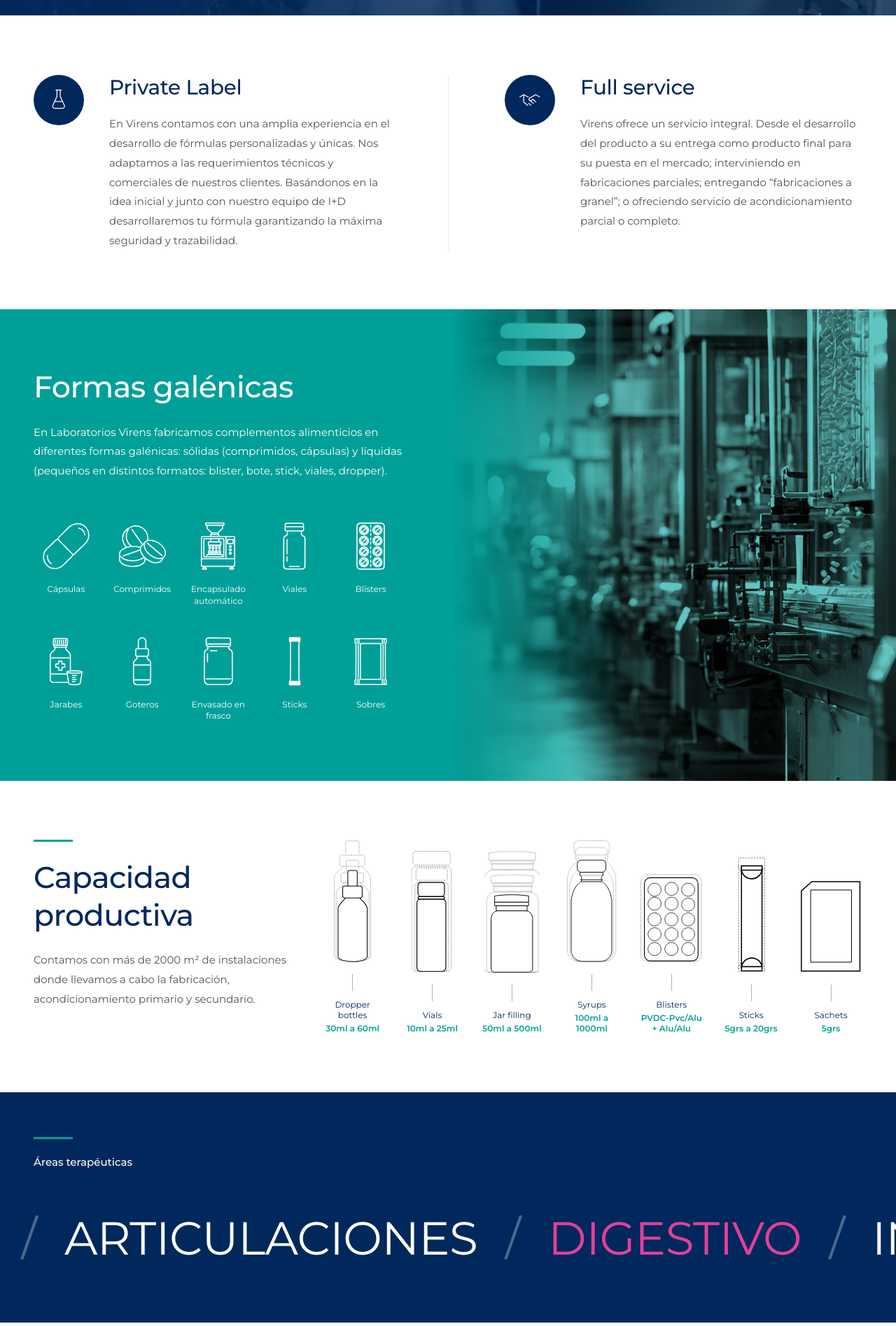
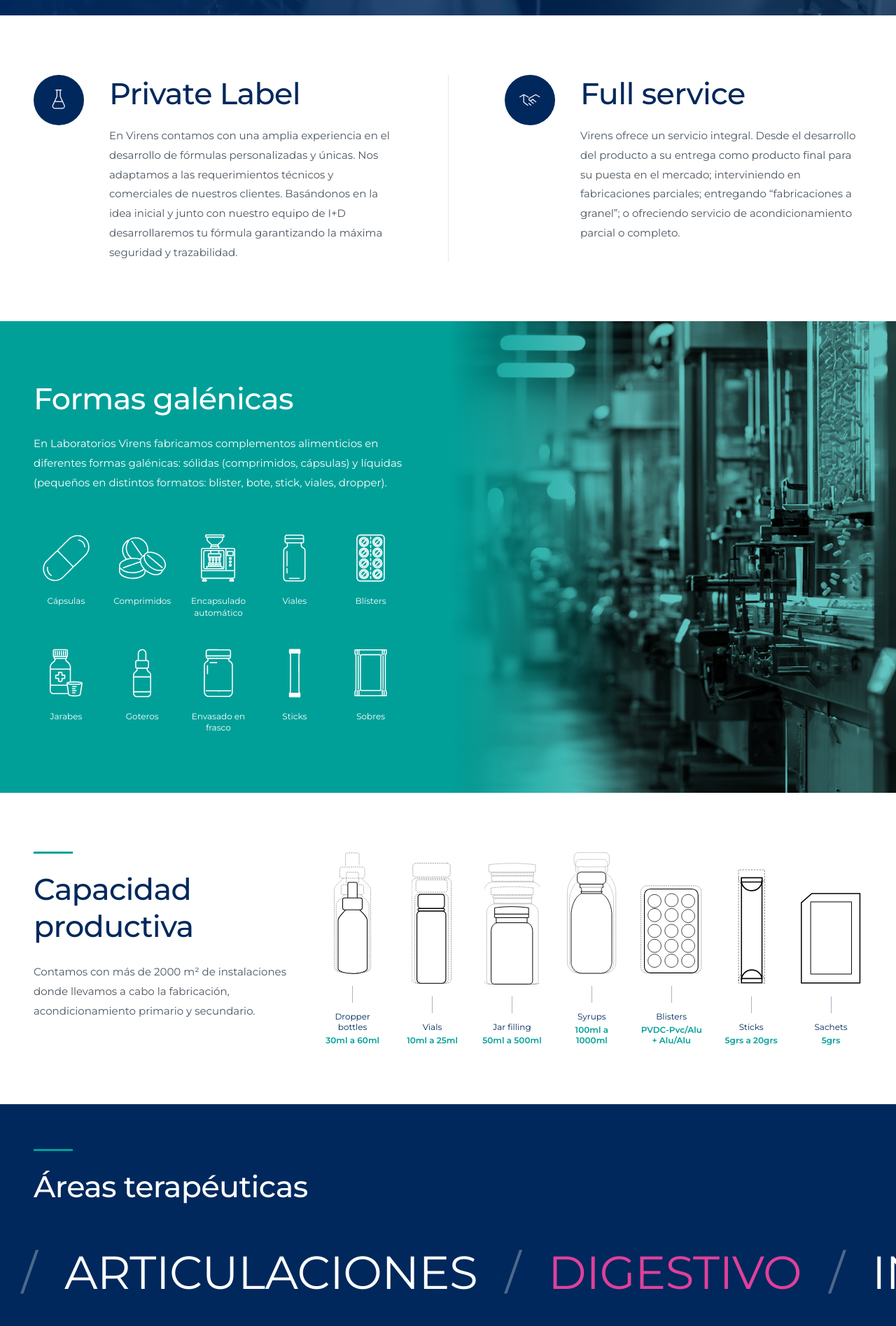
Before and after one commit to theartificialvision/virens-web, a Next.js app: page / in a window 1280 px wide. Shown: the part 645-2540 px from the top of the page at 70% size. Built offline with nearby package versions, Linux system fonts and the light colour scheme; grey boxes are pictures that could not be loaded.

Commit message:
Un solo estilo para los títulos de sección de la home

```diff
--- a/src/components/v2/AreasMarquee.tsx
+++ b/src/components/v2/AreasMarquee.tsx
@@ -1,4 +1,5 @@
 import { v2Areas } from '@/content/v2-home';
+import { SectionTitle } from './SectionTitle';
 
 /**
  * Áreas terapéuticas (§ maqueta, bloque 05): una sola línea tipográfica de
@@ -19,7 +20,7 @@ export function AreasMarquee() {
     <section id="areas-terapeuticas" className="overflow-hidden bg-blue py-[var(--v2-section-tight)] text-white">
       <div className="mx-auto w-full max-w-[var(--container-max)] px-5 md:px-8 lg:px-12 2xl:px-20">
         <span aria-hidden className="block h-[3px] w-14 bg-labs" />
-        <p className="mt-5 text-[length:var(--text-small)] font-medium">{v2Areas.label}</p>
+        <SectionTitle className="mt-6">{v2Areas.label}</SectionTitle>
       </div>
 
       <div className="mt-10 flex w-full overflow-hidden">
--- a/src/components/v2/CapacityBlock.tsx
+++ b/src/components/v2/CapacityBlock.tsx
@@ -1,5 +1,6 @@
 import { Reveal } from '@/components/ui/Reveal';
 import { v2Capacity } from '@/content/v2-home';
+import { SectionTitle } from './SectionTitle';
 
 /**
  * Capacidad productiva (§ maqueta, bloque 04): titular y párrafo a la
@@ -17,9 +18,7 @@ export function CapacityBlock() {
         <div className="grid gap-14 lg:grid-cols-12 lg:gap-12">
           <div className="lg:col-span-4">
             <span aria-hidden className="block h-[3px] w-14 bg-labs" />
-            <h2 className="mt-6 text-[length:var(--text-h2)] font-medium leading-tight tracking-[-0.015em]">
-              {v2Capacity.title}
-            </h2>
+            <SectionTitle className="mt-6">{v2Capacity.title}</SectionTitle>
             <p className="mt-6 max-w-[var(--measure-narrow)] text-[length:var(--text-small)] leading-[1.85] text-gray-700">
               {v2Capacity.lead}
             </p>
--- a/src/components/v2/CtaBand.tsx
+++ b/src/components/v2/CtaBand.tsx
@@ -1,6 +1,7 @@
 import { Button } from '@/components/ui/Button';
 import { CircleIcon } from './GalenicIcon';
 import { v2Cta } from '@/content/v2-home';
+import { SectionTitle } from './SectionTitle';
 
 /** Cierre de página (§ maqueta, bloque 07): icono, dos líneas y un botón. */
 export function CtaBand() {
@@ -10,7 +11,7 @@ export function CtaBand() {
         <div className="flex items-center gap-7">
           <CircleIcon name="chat" className="text-blue/70" />
           <div>
-            <p className="text-[length:var(--text-h3)] font-medium leading-tight tracking-[-0.01em]">{v2Cta.title}</p>
+            <SectionTitle>{v2Cta.title}</SectionTitle>
             <p className="mt-2 text-[length:var(--text-small)] text-gray-700">{v2Cta.lead}</p>
           </div>
         </div>
--- a/src/components/v2/DualServices.tsx
+++ b/src/components/v2/DualServices.tsx
@@ -1,6 +1,7 @@
 import { Reveal } from '@/components/ui/Reveal';
 import { CircleIcon } from './GalenicIcon';
 import { v2Services } from '@/content/v2-home';
+import { SectionTitle } from './SectionTitle';
 
 /**
  * Dos columnas separadas por un filete vertical (§ maqueta, bloque 02).
@@ -20,9 +21,7 @@ export function DualServices() {
               <div className="flex flex-col gap-7 sm:flex-row sm:gap-9">
                 <CircleIcon name={s.icon} variant="solid" />
                 <div className="max-w-[var(--measure-narrow)]">
-                  <h2 className="text-[length:var(--text-h3)] font-medium leading-tight tracking-[-0.01em]">
-                    {s.title}
-                  </h2>
+                  <SectionTitle>{s.title}</SectionTitle>
                   <p className="mt-5 text-[length:var(--text-small)] leading-[1.85] text-gray-700">{s.body}</p>
                 </div>
               </div>
--- a/src/components/v2/GalenicBlock.tsx
+++ b/src/components/v2/GalenicBlock.tsx
@@ -2,6 +2,7 @@ import Image from 'next/image';
 import { Reveal } from '@/components/ui/Reveal';
 import { GalenicIcon } from './GalenicIcon';
 import { v2Galenic } from '@/content/v2-home';
+import { SectionTitle } from './SectionTitle';
 
 /**
  * Mitad teal + mitad fotografía (§ maqueta, bloque 03).
@@ -15,9 +16,7 @@ export function GalenicBlock() {
       <div className="grid lg:grid-cols-2">
         <div className="relative order-1 flex items-center lg:order-none">
           <div className="mx-auto w-full max-w-[46rem] px-5 py-[var(--v2-section)] md:px-8 lg:pl-12 lg:pr-16 2xl:pl-20">
-            <h2 className="text-[length:var(--text-h2)] font-medium leading-tight tracking-[-0.015em]">
-              {v2Galenic.title}
-            </h2>
+            <SectionTitle>{v2Galenic.title}</SectionTitle>
             <p className="mt-6 max-w-[var(--measure-max)] text-[length:var(--text-small)] leading-[1.85]">
               {v2Galenic.lead}
             </p>
--- /dev/null
+++ b/src/components/v2/SectionTitle.tsx
@@ -0,0 +1,16 @@
+import { cn } from '@/lib/utils';
+
+/**
+ * Título de sección de la home V2. Único estilo para todos los bloques
+ * (23/09/2026, decisión del cliente): antes convivían tres tamaños —h2 en
+ * formas galénicas y capacidad, h3 en Private Label / Full service y en el
+ * CTA, y cuerpo pequeño en áreas terapéuticas—. Cualquier bloque nuevo usa
+ * este componente en lugar de repetir clases.
+ */
+export function SectionTitle({ children, className }: { children: React.ReactNode; className?: string }) {
+  return (
+    <h2 className={cn('text-[length:var(--text-h2)] font-medium leading-tight tracking-[-0.015em]', className)}>
+      {children}
+    </h2>
+  );
+}
```
Also changed, not shown: 1 other file (tests, documents, lock files or other folders).
